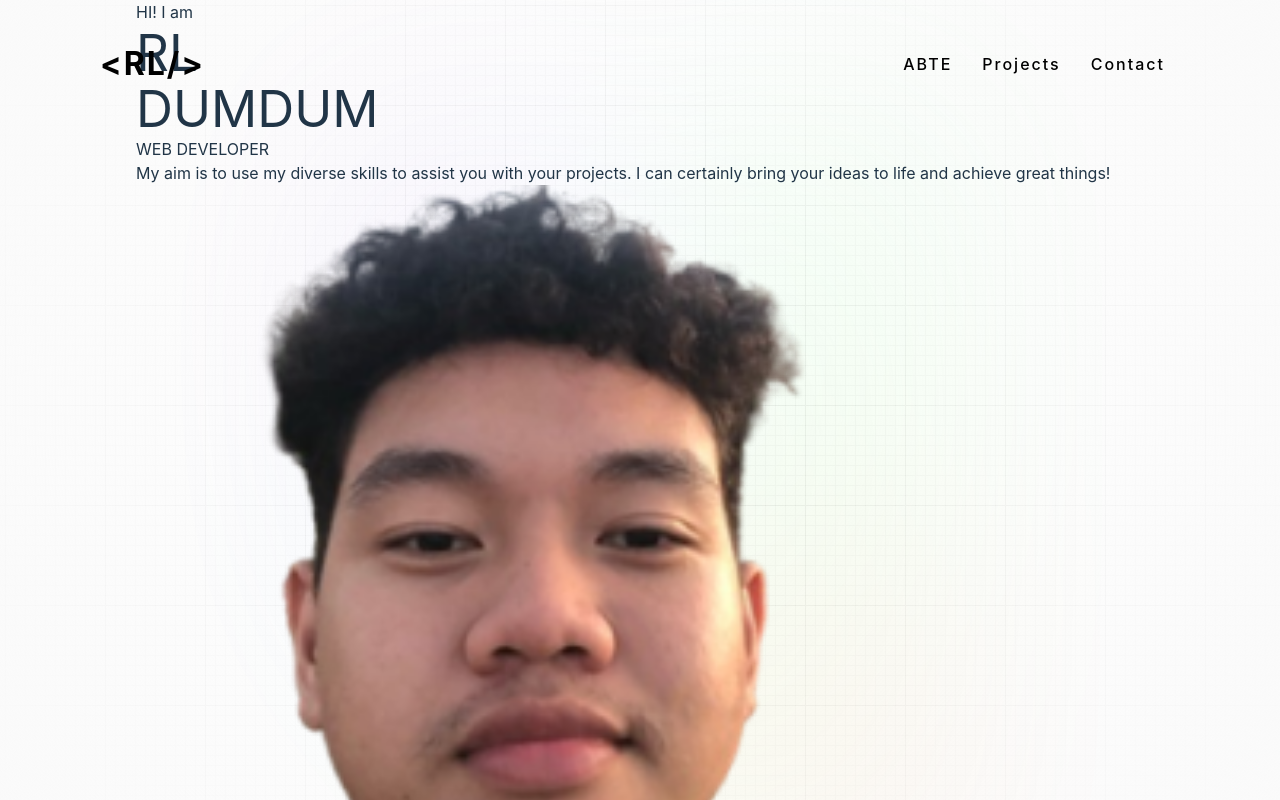
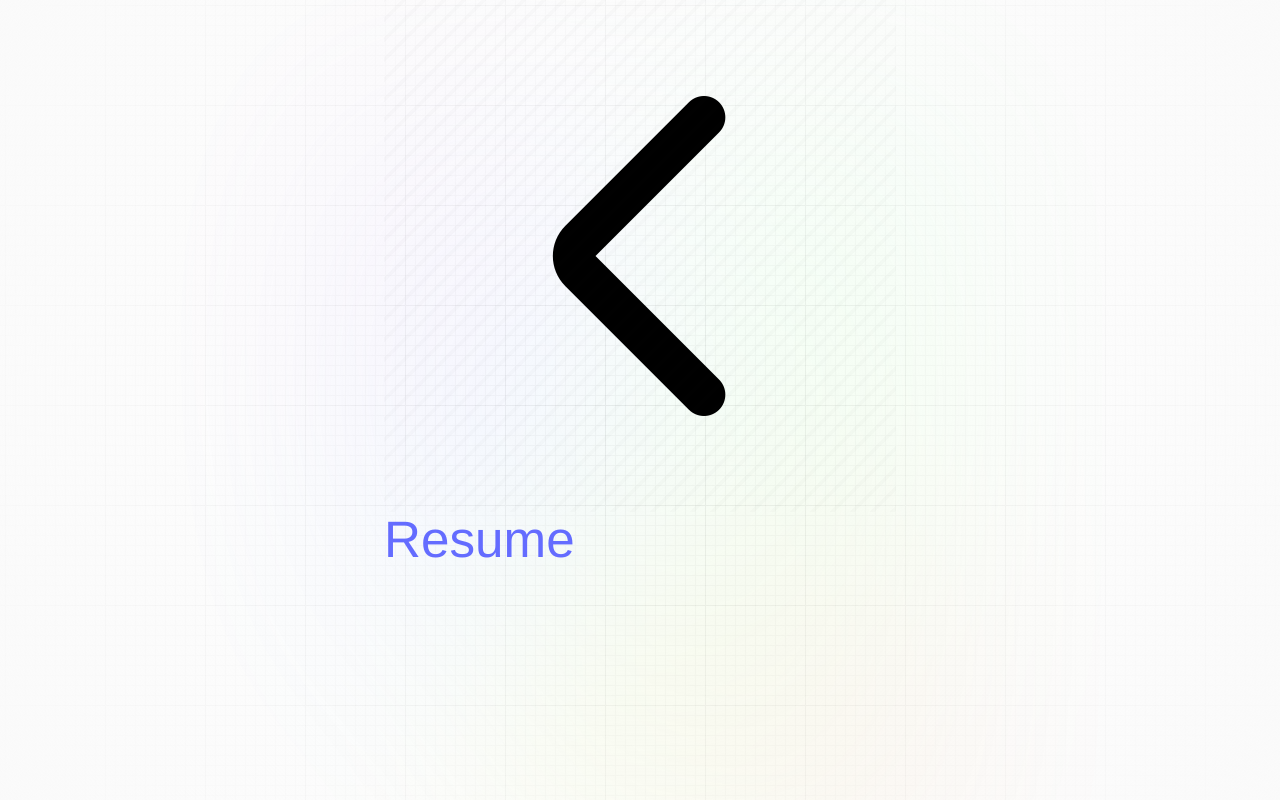
Before and after one commit to Rldumdum/portfolio-website, a React (Vite) app: page /portfolio-website/resume in a window 1280 px wide. Shown: the top 800 px of the page. Built offline with nearby package versions, Linux system fonts and the light colour scheme.

Commit message:
added resume, fix: form

```diff
--- a/package.json
+++ b/package.json
@@ -17,6 +17,7 @@
     "react": "^18.2.0",
     "react-dom": "^18.2.0",
     "react-hover-video-player": "^10.0.1",
+    "react-router-dom": "^6.21.3",
     "react-scroll": "^1.9.0",
     "react-toastify": "^10.0.3"
   },
--- a/src/App.css
+++ b/src/App.css
@@ -1,6 +1,8 @@
 @tailwind base;
 @tailwind components;
 @tailwind utilities;
+
+
 .main {
   width: 100vw;
   min-height: 100vh;
--- a/src/App.jsx
+++ b/src/App.jsx
@@ -165,7 +165,7 @@
                   >
                     <span className=" text-white justify-center items-center flex flex-col">
                       <img
-                        src="/images/github.svg"
+                        src="/portfolio-website/images/github.svg"
                         width={40}
                         className="mb-3"
                       ></img>
--- a/src/components/Box.jsx
+++ b/src/components/Box.jsx
@@ -3,7 +3,9 @@
 const Box = () => {
   const [isMushroom, setIsMushroom] = useState(false);
   const [move, setMove] = useState(false);
-  const [powerUpUrl, setPowerUpUrl] = useState("/portfolio-website/images/powerup.gif");
+  const [powerUpUrl, setPowerUpUrl] = useState(
+    "/portfolio-website/images/powerup.gif"
+  );
   const mushroomHandler = () => {
     setPowerUpUrl("/portfolio-website/images/powerup_used.png");
     setIsMushroom(true);
@@ -14,6 +16,7 @@
 
   return (
     <div className="flex mx-20 mt-10 justify-center">
+        <img src="/portfolio-website/images/powerup_used.png" className="absolute w-0 h-0"></img>
       <div className="box-bg bg-gradient-to-r from-black to-white" />
       <div className="box w-16 h-16 border-black border " />
       <div className="box w-16 h-16 border-black border " />
--- a/src/components/Contact.jsx
+++ b/src/components/Contact.jsx
@@ -52,7 +52,7 @@
               type="text"
               name="fullname"
               id="fullname"
-              className="border border-black rounded"
+              className="border border-black bg-white rounded text-black"
               required
             />
             <label htmlFor="email" className="text-white">
@@ -62,7 +62,7 @@
               type="text"
               name="email"
               id="email"
-              className="border border-black rounded"
+              className="border border-black rounded bg-white text-black"
               required
             />
             <label htmlFor="message" className="text-white">
@@ -72,11 +72,11 @@
               type="text"
               name="message"
               id="message"
-              className="border border-black min-h-44 rounded"
+              className="border border-black min-h-44 rounded text-black bg-white"
               placeholder="I would like to schedule an interview with you for a project xyz"
               required
             />
-            <button className="mt-5" type="submit">
+            <button className="mt-5 bg-green-200" type="submit">
               Submit
             </button>
           </form>
--- a/src/components/Navbar.jsx
+++ b/src/components/Navbar.jsx
@@ -1,5 +1,6 @@
 import "../styles/navBar.css";
 import { Link } from "react-scroll";
+import { Link as RouterLink } from "react-router-dom";
 
 const NavBar = () => {
   window.addEventListener("scroll", () => {
@@ -56,9 +57,9 @@
             Contact
           </Link>
         </li>
-        {/* <li>
-          <Link>Resume</Link>
-        </li> */}
+        <li>
+          <RouterLink to="/portfolio-website/resume/">Resume</RouterLink>
+        </li>
       </ul>
     </nav>
   );
--- /dev/null
+++ b/src/components/Resume.jsx
@@ -0,0 +1,25 @@
+import { ContactData } from "../data/ContactData";
+import { Link as RouterLink } from "react-router-dom";
+
+const { resume } = ContactData;
+
+const Resume = () => {
+  return (
+    <section className="flex justify-center h-screen w-screen items-center ">
+      <RouterLink to="/portfolio-website">
+        <div className="absolute top-5 left-5">
+          <img
+            className="relative w-16 h-12"
+            src="/portfolio-website/images/back-arrow.png"
+          />
+        </div>
+      </RouterLink>
+      <a href={resume}>
+        <h1 className="bg-gray-950 text-white rounded-2xl p-5 transition-all duration-1000 cursor-pointer hover:bg-red-500 hover:text-black">
+          Resume
+        </h1>
+      </a>
+    </section>
+  );
+};
+export default Resume;
--- a/src/data/ContactData.js
+++ b/src/data/ContactData.js
@@ -4,4 +4,5 @@
     templateID: "template_6a6qtfb",
     publicKey: "BQaoc4ikFAsfCaGYo",
   },
+  resume:'https://drive.google.com/file/d/1FjbgCWiwiLhKibqj3g_ItpSB2ffGQq2j/view?usp=drive_link'
 };
--- a/src/index.css
+++ b/src/index.css
@@ -1,5 +1,5 @@
 :root {
-  font-family: Inter, system-ui, Avenir, Helvetica, Arial, sans-serif;
+  font-family:  Helvetica, Arial, sans-serif;
   line-height: 1.5;
   font-weight: 400;
 
--- a/src/main.jsx
+++ b/src/main.jsx
@@ -4,9 +4,14 @@
 import "./index.css";
 import NavBar from "./components/Navbar.jsx";
 import { ToastContainer } from "react-toastify";
+import { createBrowserRouter, RouterProvider } from "react-router-dom";
+import Resume from "./components/Resume.jsx";
 
-ReactDOM.createRoot(document.getElementById("root")).render(
-  <React.StrictMode>
+const router = createBrowserRouter([
+  {
+    path: "/portfolio-website",
+    element: (
+      <>
         <div className="main">
           <div className="gradient" />
         </div>
@@ -27,5 +32,26 @@
             transition:Bounce
           />
         </main>
+      </>
+    ),
+  },
+  {
+    path: "/portfolio-website/resume",
+    element: (
+      <>
+        <div className="main">
+          <div className="gradient" />
+        </div>
+        <main className="app">
+          <Resume />
+        </main>
+      </>
+    ),
+  },
+]);
+
+ReactDOM.createRoot(document.getElementById("root")).render(
+  <React.StrictMode>
+    <RouterProvider router={router} />
   </React.StrictMode>
 );
```
Also changed, not shown: vite.config.js (+4 -5 lines), public/images/back-arrow.png (added), 1 other file (tests, documents, lock files or other folders). Lines whose indentation alone changed are shown as unchanged.
